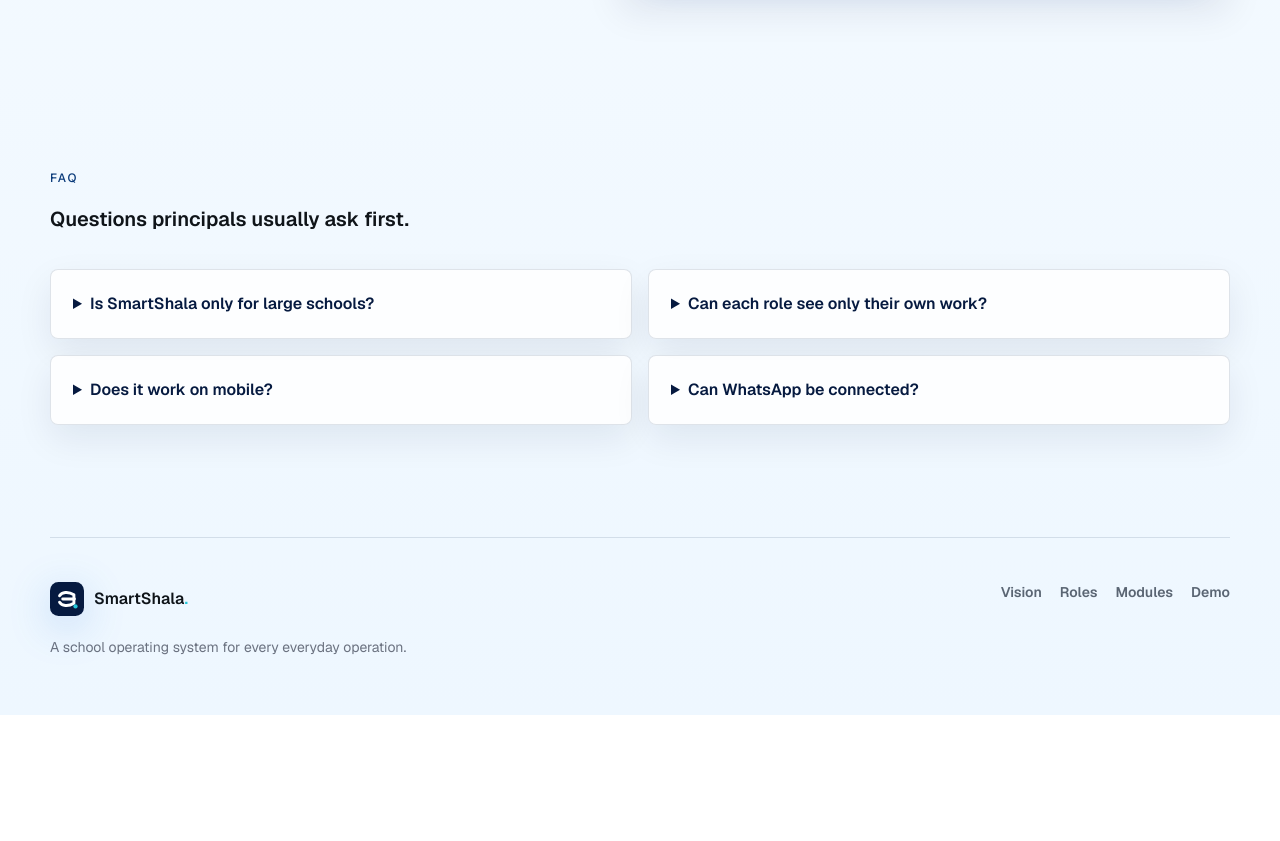
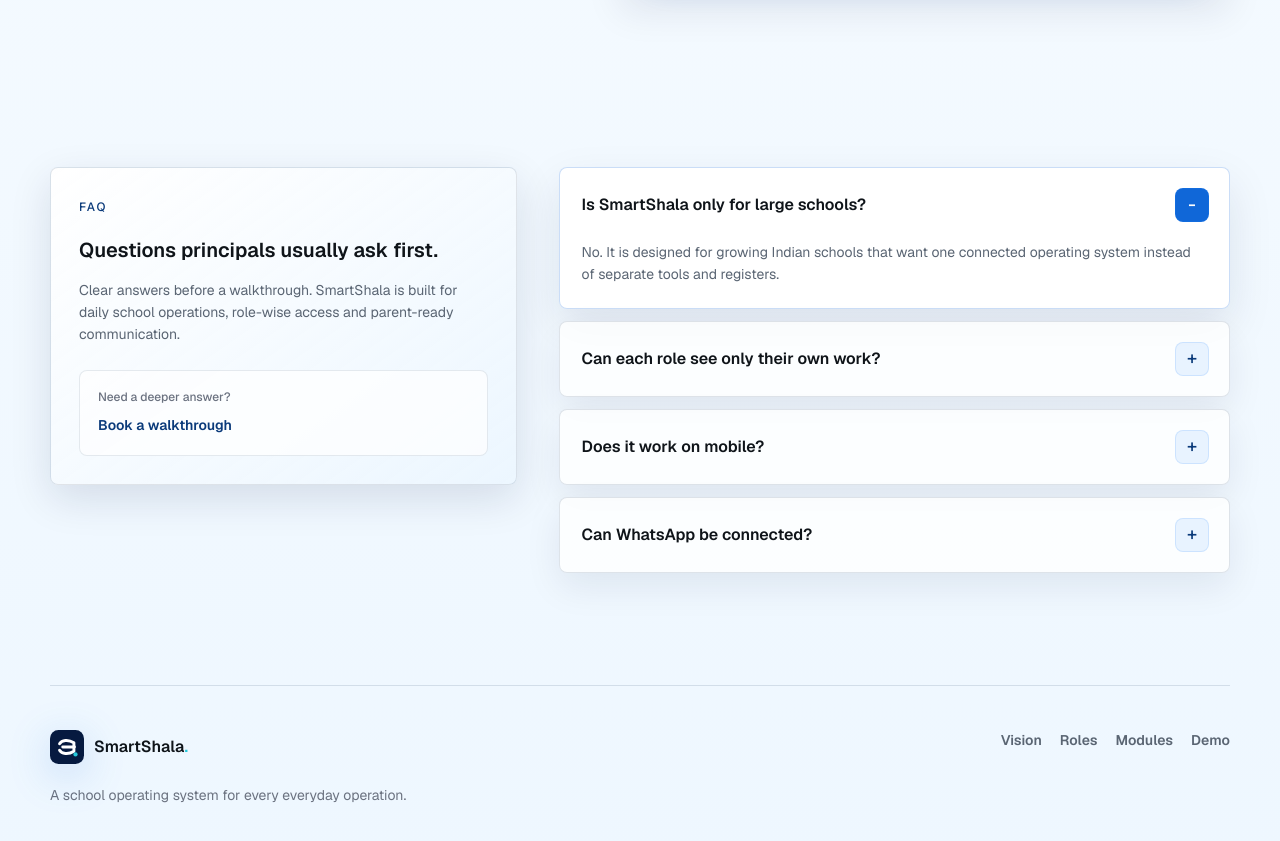
Before and after one commit to nayansuthar-1/smartshala-landing-page, a Next.js app: page / in a window 1280 px wide. Shown: the part 5699-6540 px from the top of the page. Before the commit the page ends 6414 px from the top, so only its background shows below. Built offline with nearby package versions, Linux system fonts and the light colour scheme.

Commit message:
faq ui maxxxxxing

```diff
--- a/app/globals.css
+++ b/app/globals.css
@@ -1248,32 +1248,139 @@
 }
 
 .faq {
+  display: grid;
+  grid-template-columns: minmax(300px, 0.82fr) minmax(520px, 1.18fr);
+  gap: 42px;
+  align-items: start;
   padding-top: 56px;
 }
 
+.faq-aside {
+  position: sticky;
+  top: 110px;
+  padding: 28px;
+  background:
+    linear-gradient(145deg, rgba(255, 255, 255, 0.9), rgba(231, 244, 255, 0.78)),
+    var(--panel);
+  border: 1px solid var(--line);
+  border-radius: 8px;
+  box-shadow: var(--shadow-soft);
+}
+
+.faq-aside h2 {
+  margin: 18px 0 0;
+  color: var(--ink);
+  font-size: var(--type-h2);
+  font-weight: 600;
+  line-height: var(--leading-h2);
+}
+
+.faq-aside p {
+  margin: 16px 0 0;
+  color: var(--ink-soft);
+  font-size: var(--type-body);
+  line-height: var(--leading-body);
+}
+
+.faq-support {
+  display: grid;
+  gap: 10px;
+  margin-top: 24px;
+  padding: 18px;
+  background: rgba(255, 255, 255, 0.72);
+  border: 1px solid rgba(18, 52, 88, 0.1);
+  border-radius: 8px;
+}
+
+.faq-support span {
+  color: var(--muted);
+  font-size: var(--type-caption);
+  font-weight: 500;
+  line-height: var(--leading-caption);
+}
+
+.faq-support a {
+  color: var(--blue-800);
+  font-size: var(--type-body);
+  font-weight: 600;
+  line-height: var(--leading-body);
+}
+
 .faq-grid {
   display: grid;
-  grid-template-columns: repeat(2, minmax(0, 1fr));
-  gap: 16px;
-  margin-top: 36px;
+  gap: 12px;
 }
 
 .faq-item {
+  overflow: hidden;
   padding: 0;
+  background: rgba(255, 255, 255, 0.78);
+  transition:
+    border-color 180ms ease,
+    box-shadow 180ms ease,
+    background 180ms ease;
 }
 
 .faq-item summary {
+  position: relative;
+  display: grid;
+  grid-template-columns: 1fr 32px;
+  gap: 18px;
+  align-items: center;
   cursor: pointer;
-  padding: 22px;
-  color: var(--blue-950);
+  padding: 20px 22px;
+  color: var(--ink);
   font-size: var(--type-h3);
   font-weight: 600;
   line-height: var(--leading-h3);
-}
-
-.faq-item p {
+  list-style: none;
+}
+
+.faq-item summary::-webkit-details-marker {
+  display: none;
+}
+
+.faq-item summary::after {
+  display: grid;
+  width: 32px;
+  height: 32px;
+  place-items: center;
+  color: var(--blue-800);
+  content: "+";
+  background: rgba(33, 136, 255, 0.09);
+  border: 1px solid rgba(33, 136, 255, 0.14);
+  border-radius: 8px;
+  font-size: 18px;
+  font-weight: 500;
+  line-height: 1;
+  transition:
+    color 180ms ease,
+    background 180ms ease,
+    transform 180ms ease;
+}
+
+.faq-item[open] {
+  background: rgba(255, 255, 255, 0.95);
+  border-color: rgba(16, 103, 216, 0.22);
+  box-shadow: 0 18px 45px rgba(6, 26, 64, 0.1);
+}
+
+.faq-item[open] summary::after {
+  color: white;
+  content: "-";
+  background: var(--blue-600);
+  transform: rotate(180deg);
+}
+
+.faq-item__body {
+  padding: 0 22px 22px;
+}
+
+.faq-item__body p {
   margin: 0;
-  padding: 0 22px 22px;
+  color: var(--ink-soft);
+  font-size: var(--type-body);
+  line-height: var(--leading-body);
 }
 
 .footer {
@@ -1353,6 +1460,7 @@
   .roles,
   .day,
   .india,
+  .faq,
   .demo {
     grid-template-columns: 1fr;
   }
@@ -1370,6 +1478,10 @@
   }
 
   .day .section-copy {
+    position: static;
+  }
+
+  .faq-aside {
     position: static;
   }
 }
--- a/app/page.tsx
+++ b/app/page.tsx
@@ -534,15 +534,26 @@
         </section>
 
         <section className="faq section" id="faq">
-          <div className="section-copy reveal">
+          <div className="faq-aside reveal">
             <span className="section-kicker">FAQ</span>
             <h2>Questions principals usually ask first.</h2>
+            <p>
+              Clear answers before a walkthrough. SmartShala is built for
+              daily school operations, role-wise access and parent-ready
+              communication.
+            </p>
+            <div className="faq-support">
+              <span>Need a deeper answer?</span>
+              <a href="#demo">Book a walkthrough</a>
+            </div>
           </div>
           <div className="faq-grid">
-            {faqs.map((faq) => (
-              <details className="faq-item reveal" key={faq.q}>
+            {faqs.map((faq, index) => (
+              <details className="faq-item reveal" key={faq.q} open={index === 0}>
                 <summary>{faq.q}</summary>
-                <p>{faq.a}</p>
+                <div className="faq-item__body">
+                  <p>{faq.a}</p>
+                </div>
               </details>
             ))}
           </div>
```
